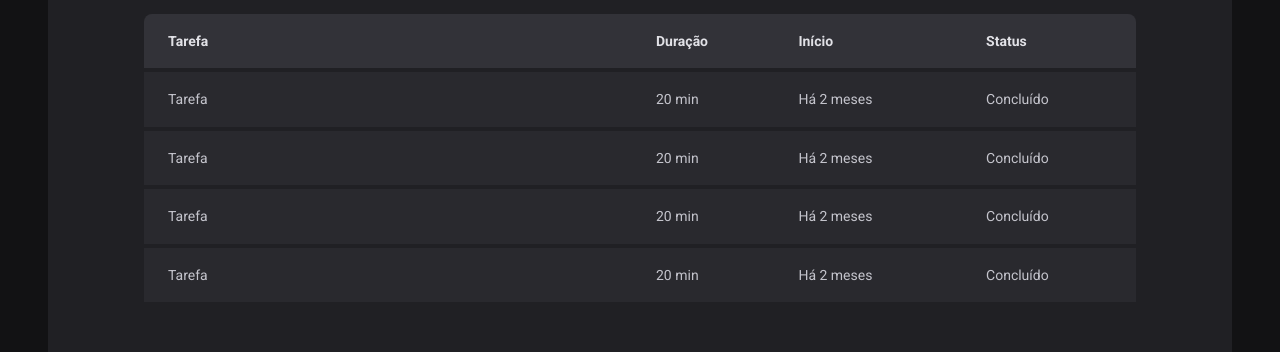
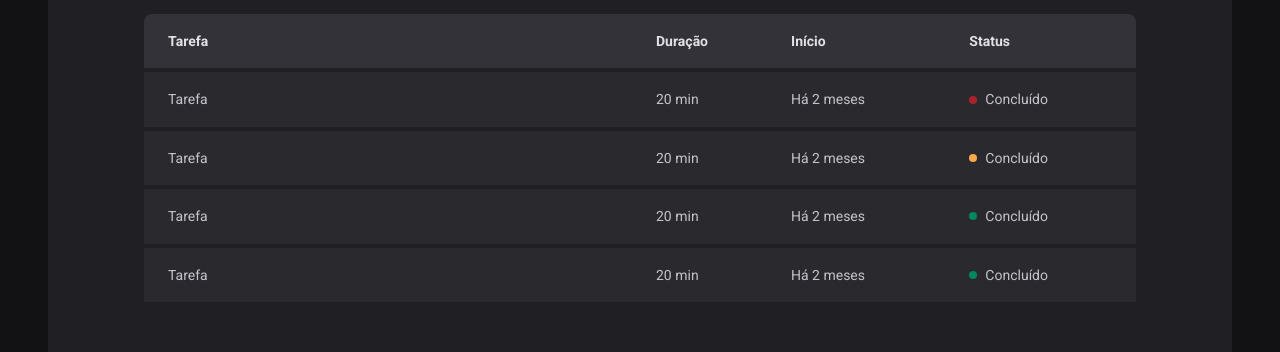
Before and after one commit to pws-29/ignite-pomodoro, a React (Vite) app: page /history in a window 1280 px wide. Shown: the part 270-622 px from the top of the page. Built offline with nearby package versions, Linux system fonts and the light colour scheme.

Commit message:
feat: status layout with props

```diff
--- a/src/pages/History/index.tsx
+++ b/src/pages/History/index.tsx
@@ -1,7 +1,8 @@
 
 import {
   HistoryContainer,
-  HistoryList
+  HistoryList,
+  Status
 } from "./styles";
 
 export function History() {
@@ -24,25 +25,33 @@
               <td>Tarefa</td>
               <td>20 min</td>
               <td>Há 2 meses</td>
-              <td>Concluído</td>
+              <td>
+                <Status statusColor="red">Concluído</Status>
+              </td>
             </tr>
             <tr>
               <td>Tarefa</td>
               <td>20 min</td>
               <td>Há 2 meses</td>
-              <td>Concluído</td>
+              <td>
+                <Status statusColor="yellow">Concluído</Status>
+              </td>
             </tr>
             <tr>
               <td>Tarefa</td>
               <td>20 min</td>
               <td>Há 2 meses</td>
-              <td>Concluído</td>
+              <td>
+                <Status statusColor="green">Concluído</Status>
+              </td>
             </tr>
             <tr>
               <td>Tarefa</td>
               <td>20 min</td>
               <td>Há 2 meses</td>
-              <td>Concluído</td>
+              <td>
+                <Status statusColor="green">Concluído</Status>
+              </td>
             </tr>
           </tbody>
         </table>
--- a/src/pages/History/styles.ts
+++ b/src/pages/History/styles.ts
@@ -60,3 +60,28 @@
         }
     };
 `
+
+const STATUS_COLORS = {
+  yellow: 'yellow-500',
+  green: 'green-500',
+  red: 'red-500',
+} as const // dizer ao typescript que esse texto nunca irá mudar. As strings serão as mesmas.
+
+interface StatusProps {
+  statusColor: keyof typeof STATUS_COLORS;
+  // typeof é necessário pois typescript não le objetos js, apenas le a tipagem.
+}
+
+export const Status = styled.div<StatusProps>`
+  display: flex;
+  align-items: center;
+  gap: 0.5rem;
+
+    &::before {
+      content: "";
+      width: 0.5rem;
+      height: 0.5rem;
+      border-radius: 50%;
+      background: ${props => props.theme[STATUS_COLORS[props.statusColor]]};
+    }
+`
```
